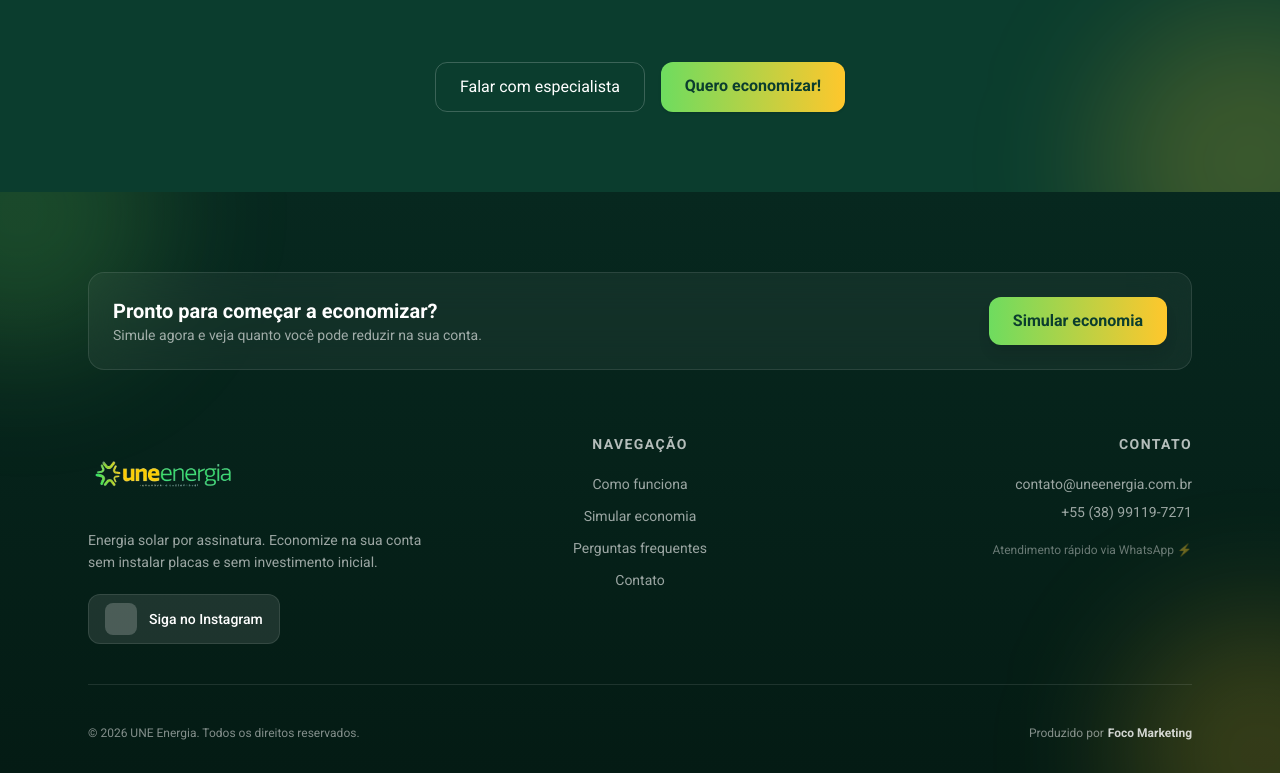
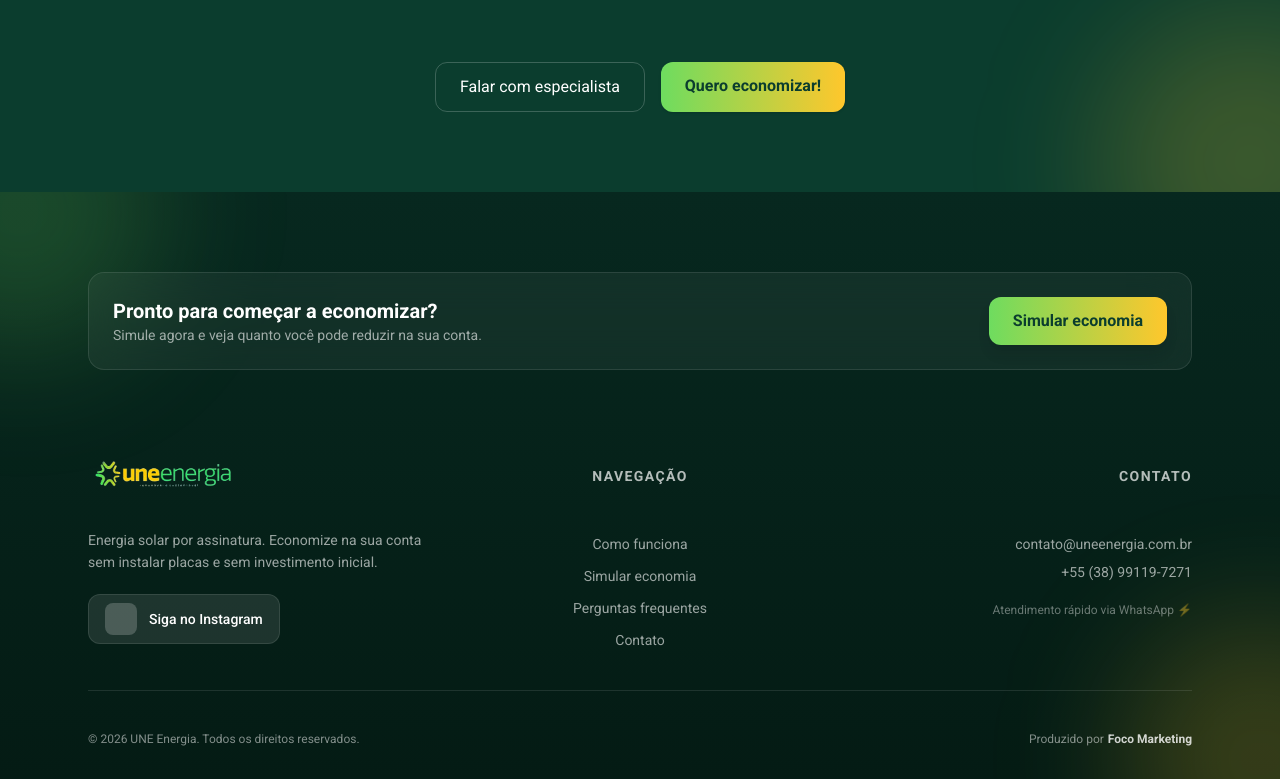
Before and after one commit to f2mmkt-tech/LPUneEnergia, a Next.js app: page / in a window 1280 px wide. Shown: the part 4593-5372 px from the top of the page. Built offline with nearby package versions, Linux system fonts and the light colour scheme.

Commit message:
footer adjusted

```diff
--- a/src/components/footer.tsx
+++ b/src/components/footer.tsx
@@ -77,7 +77,7 @@ export function Footer() {
 
           {/* MIDDLE */}
           <div className="text-center space-y-5">
-            <h4 className="text-sm font-semibold text-white/70 uppercase tracking-widest">
+            <h4 className="text-sm font-semibold text-white/70 uppercase tracking-widest mb-12 mt-8">
               Navegação
             </h4>
 
@@ -105,7 +105,7 @@ export function Footer() {
           {/* RIGHT */}
           <div className="text-center md:text-right space-y-5">
 
-            <h4 className="text-sm font-semibold text-white/70 uppercase tracking-widest">
+            <h4 className="text-sm font-semibold text-white/70 uppercase tracking-widest mb-12 mt-8">
               Contato
             </h4>
 
```
